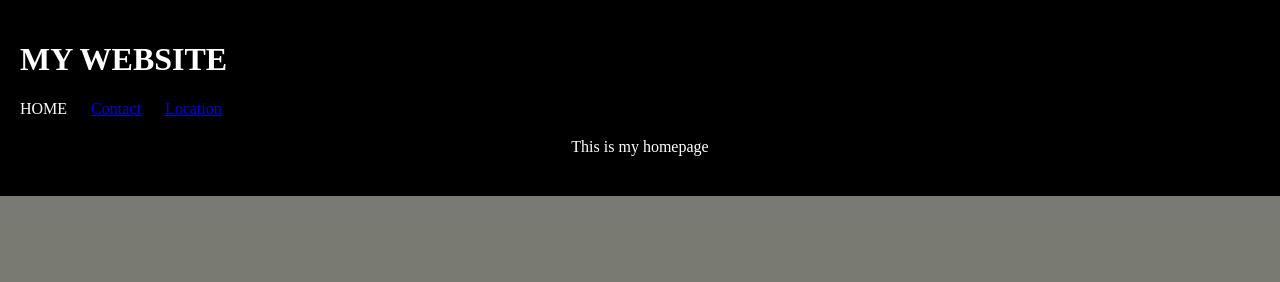
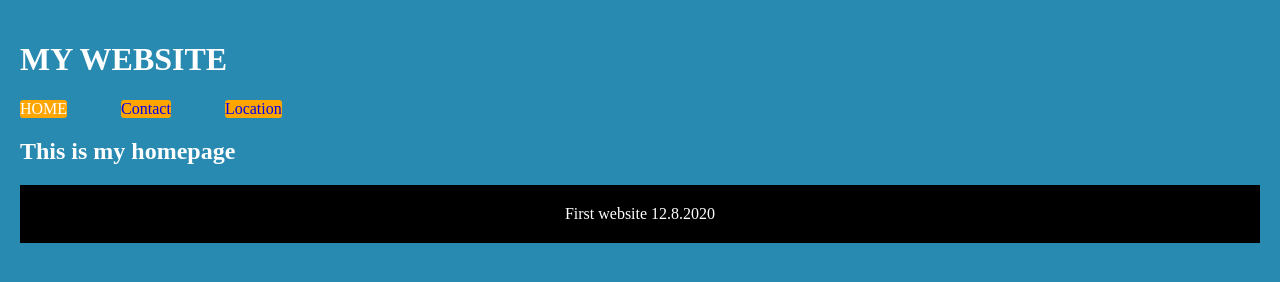
Before and after one commit to MingCWang/first_website, a plain HTML site: page index.html in a window 1280 px wide. Drawn offline with Linux system fonts and the light colour scheme; files that its build step writes are made by us from their sources.

Commit message:
learning how to style in css

```diff
--- a/index.html
+++ b/index.html
@@ -12,7 +12,8 @@
 			<li><a href="Contact.html">Contact</a></li>
 			<li><a href="Location.html">Location</a></li>
 		</ul>
-		<footer>This is my homepage</footer>
+		<h2>This is my homepage</h2>
+		<footer>First website 12.8.2020</footer>
 		</header>
 	</body>
 </html>
--- a/styles.css
+++ b/styles/styles.css
@@ -1,11 +1,11 @@
 body{
-	background: rgb(121, 122, 114);
+	background: rgb(41, 138, 177);
 	color: white;
 	margin: 0;
 	padding: 0
 }
 header {
-	background: black;
+	background: rgb(41, 138, 177);
 	padding: 20px;
 
 }
@@ -29,10 +29,19 @@ ul {
 
 }
 li {
+	background-color:orange;
 	display: inline-block;
-	margin-right: 20px;
+	margin-right: 50px;
+	border-radius: 3px;
+}
+a:link {
+	text-decoration: none;
+	background-color: transparent;
+}
+a:hover {
+	color: black;
+}
 
-}
 footer{
 	background: black;
 	padding: 20px;
```
Also changed, not shown: styles/link_styles.css (added).
